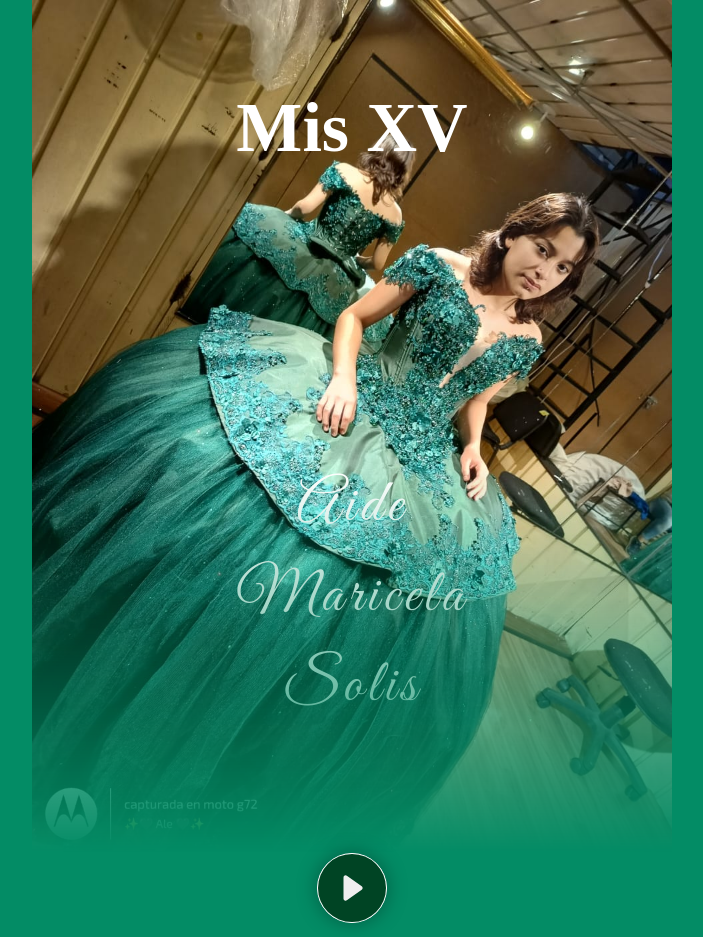
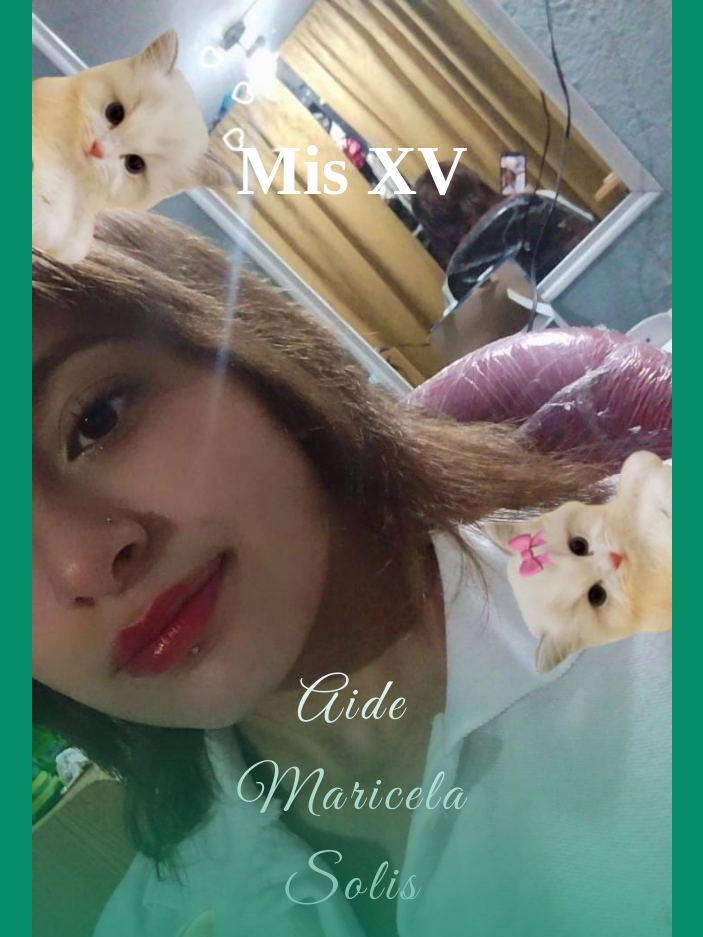
Before and after one commit to AdairKevin/invitacionAide, a plain HTML site: page index.html in a window 1280 px wide. Shown: the top 937 px of the page, without its empty margins (288-991 px from the left). Drawn offline with nearby package versions, Linux system fonts and the light colour scheme.

Commit message:
Update index.html

```diff
--- a/index.html
+++ b/index.html
@@ -21,7 +21,7 @@
 
     <div class="contenedor">
         <div class="portada">
-            <img src="recursos/Nueva carpeta/vestido.jpeg" width="100%" height="100%" alt="portada">
+            <img src="recursos/Nueva carpeta/1 (2).jpeg" width="100%" height="100%" alt="portada">
             <div class="textoPortada">Mis XV</div>
             <div class="textoNovios">Aide Maricela Solis</div>
         </div>
```
